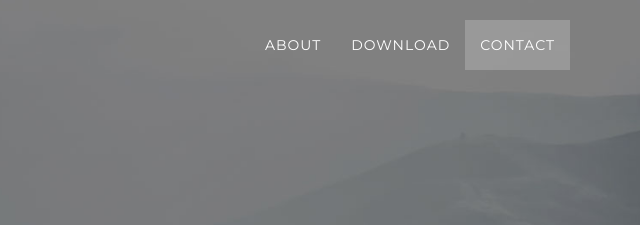
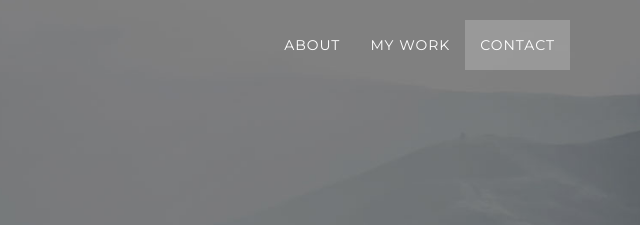
Before and after one commit to blackandrainbow/vanimakhelek, a plain HTML site: page index.html in a window 1280 px wide. Shown: the top 225 px of the page, 640-1280 px from the left. Drawn offline with nearby package versions, Linux system fonts and the light colour scheme; some packages are replaced by stand-ins of ours.

Commit message:
edit one

```diff
--- a/index.html
+++ b/index.html
@@ -7,7 +7,7 @@
     <meta name="description" content="">
     <meta name="author" content="">
 
-    <title>Grayscale - Free One Page Theme for Bootstrap 3</title>
+    <title>Lauren Kerwell</title>
 
     <!-- Bootstrap Core CSS -->
     <link href="http://netdna.bootstrapcdn.com/bootstrap/3.0.3/css/bootstrap.min.css" rel="stylesheet" type="text/css">
@@ -46,7 +46,7 @@
                         <a href="#about">About</a>
                     </li>
                     <li class="page-scroll">
-                        <a href="#download">Download</a>
+                        <a href="#download">My Work</a>
                     </li>
                     <li class="page-scroll">
                         <a href="#contact">Contact</a>
```
